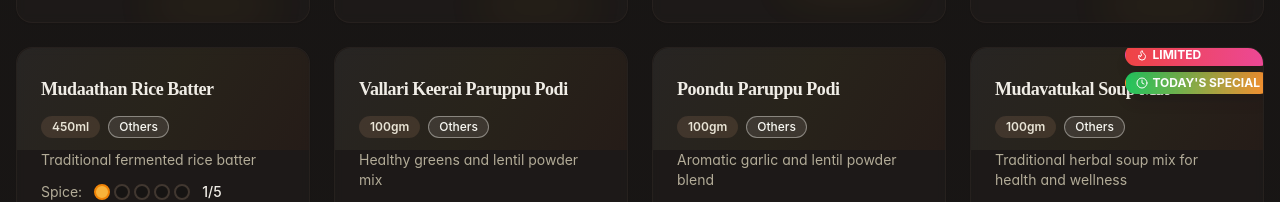
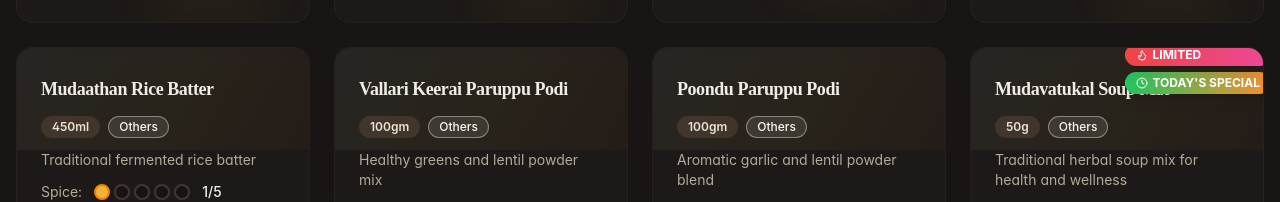
Before and after one commit to Gowtz07/dhanaskitchen, a React (Vite) app: page / in a window 1280 px wide. Shown: the part 3152-3354 px from the top of the page. Built offline with nearby package versions, Linux system fonts and the light colour scheme.

Commit message:
Update item quantity and price

```diff
--- a/src/data/menu.ts
+++ b/src/data/menu.ts
@@ -276,7 +276,7 @@ export const menuData: Dish[] = [
     id: 'mudavatukal-soup-mix',
     name: 'Mudavatukal Soup Mix',
     price: 150,
-    quantity: '100gm',
+    quantity: '50g',
     spiceLevel: 2,
     ingredients: 'Mixed herbs, spices, natural ingredients',
     category: 'Others',
```
